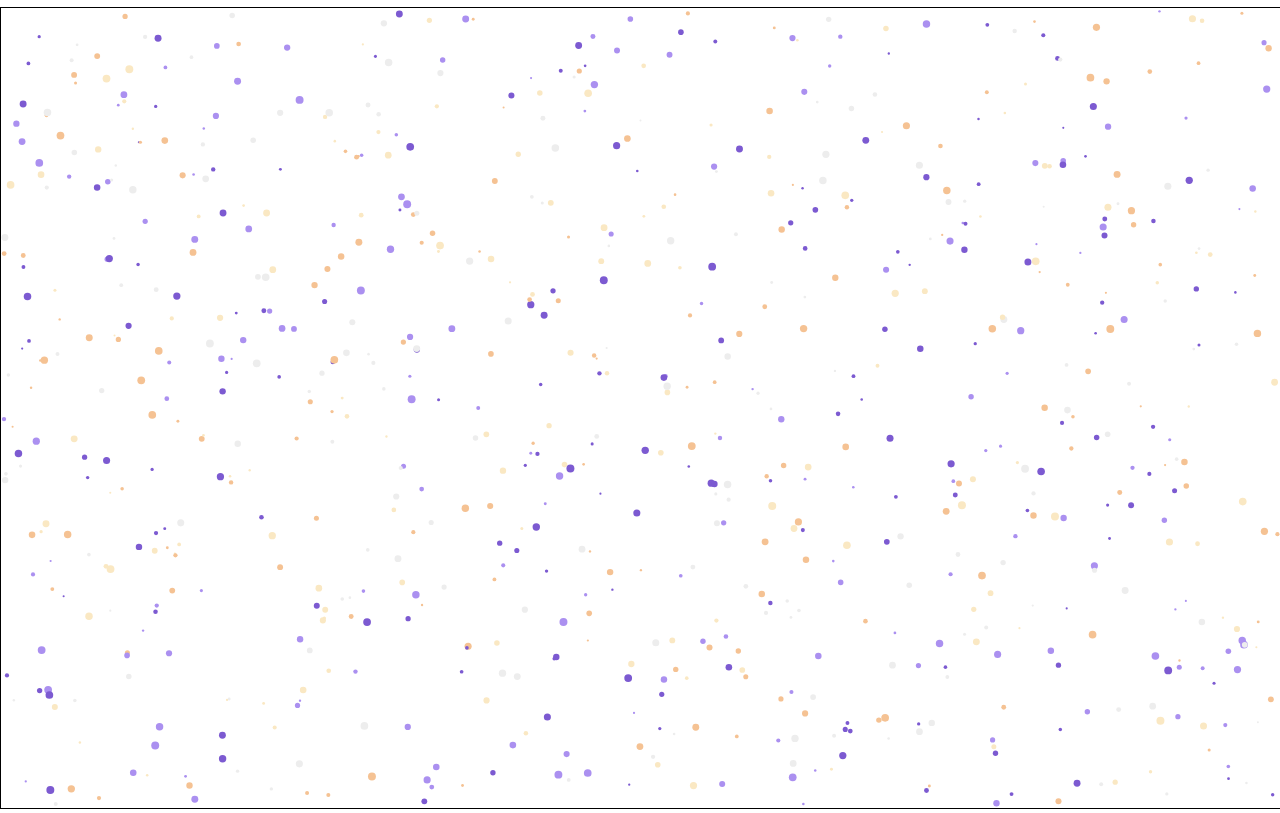
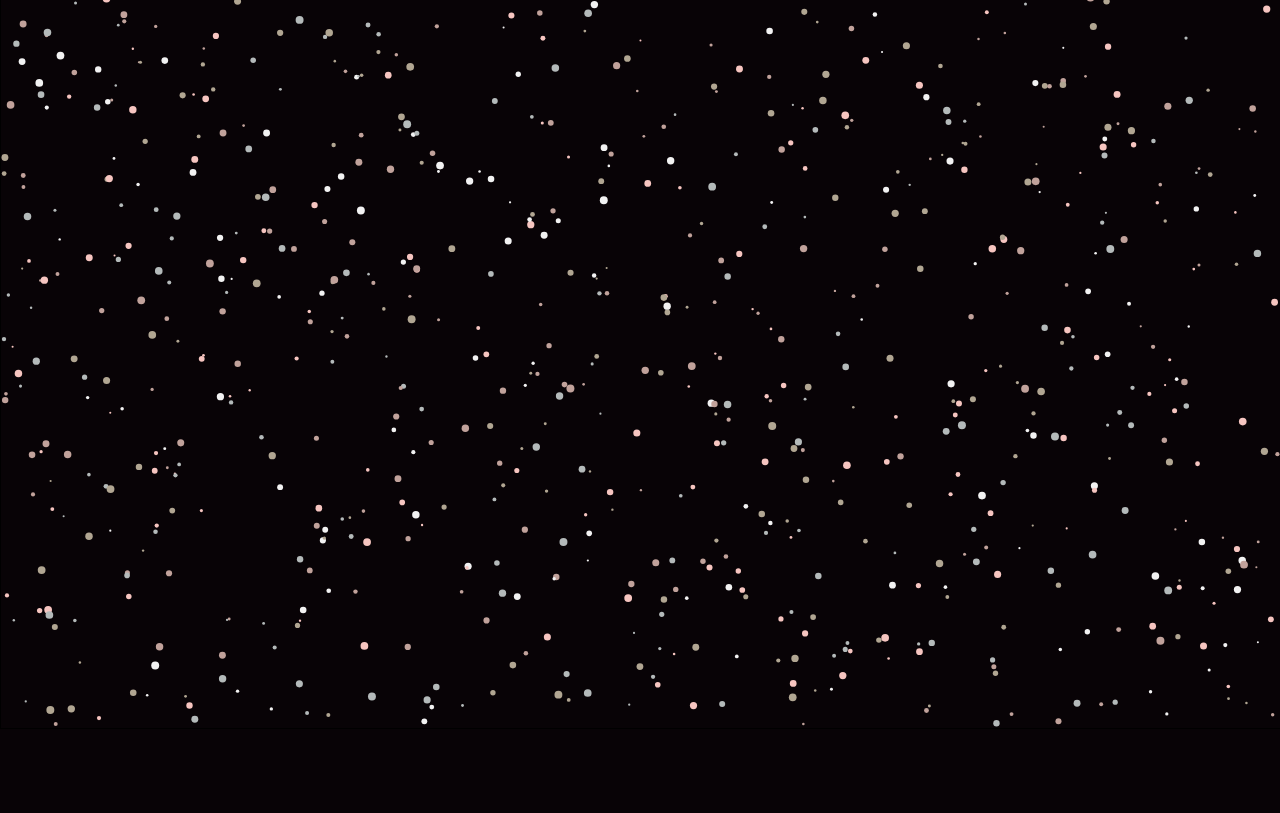
Before and after one commit to Jennifer9/canvas-trial, a plain HTML site: page index.html in a window 1280 px wide. Shown: the part 73-886 px from the top of the page. After the commit the page ends 806 px from the top, so only its background shows below. Drawn offline with Linux system fonts and the light colour scheme; animation ran at ten frames a second.

Commit message:
background
updated background

```diff
--- a/canvas.js
+++ b/canvas.js
@@ -4,7 +4,9 @@ canvas.width = window.innerWidth;
 canvas.height = window.innerHeight;
 
 var c = canvas.getContext('2d');
-c.fillStyle = "blue";
+// c.fillStyle = "blue";
+// c.font = "30px Arial";
+// c.fillText("Hello World", 10, 50);
 
 // c.fillStyle = 'rgba(255, 0, 0, 0.1)';
 // c.fillRect(100, 100, 100, 100);
@@ -48,11 +50,11 @@ var maxRad = 40;
 //var minRad = 2;
 
 var colorArray = [
-  '#7C5AD1',
-  '#AB90F0',
-  '#F5C293',
-  '#FAE8C3',
-  '#EDEDED'
+  '#F6C5C0',
+  '#B1A692',
+  '#B4BABA',
+  '#F2F2F2',
+  '#C1A29B'
 ];
 
 window.addEventListener('mousemove',
@@ -75,16 +77,19 @@ function Circle(x, y, dx, dy, radius) { //capitalize to indicate its an object
   this.dy = dy;
   this.radius = radius;
   this.minRad = radius;
-  this.color = this.color;
+  this.color = colorArray[Math.floor(Math.random() * colorArray.length)];
 
   this.draw = function() {
     //draw the Circle
     c.beginPath();
     c.arc(this.x, this.y, this.radius, 0, Math.PI * 2, false);
-    c.fillStyle = colorArray[Math.floor(Math.random() * colorArray.length)];
+    c.fillStyle = this.color;
     c.fill();
     // c.strokeStyle = 'blue';
     // c.stroke();
+    // c.font = "15px Arial";
+    // c.fillStyle = '28d1fa';
+    // c.fillText(time, 175, 280);
   }
 
   this.update = function() {
@@ -136,6 +141,8 @@ function init() {
     var dy = (Math.random() - 0.5);
     circleArray.push(new Circle(x, y, dx, dy, radius));
   }
+  // c.font = "15px Arial";
+  // c.fillText(time, 175, 280);
 }
 
 function animate() {
--- a/index.html
+++ b/index.html
@@ -3,15 +3,25 @@
   <head>
     <meta charset="utf-8">
     <title>Canvas Trial</title>
-    <style type="text/css"></style>
+    <style type="text/css">
+    canvas {
+      border: 1px solid black;
+      height: 100%;
+      width: 100%;
+    }
+    body{
+      margin: 0;
+      background: rgba(8,3,6,1);
+
+
+    }
+    </style>
     <link rel = "stylesheet" href = "canvas.css">
   </head>
   <body>
 
-    <div class = "bg">
-        <h1>Jennifer Xing</h1>
   <canvas></canvas>
   <script src="canvas.js"></script>
-</div>
+
   </body>
 </html>
```
